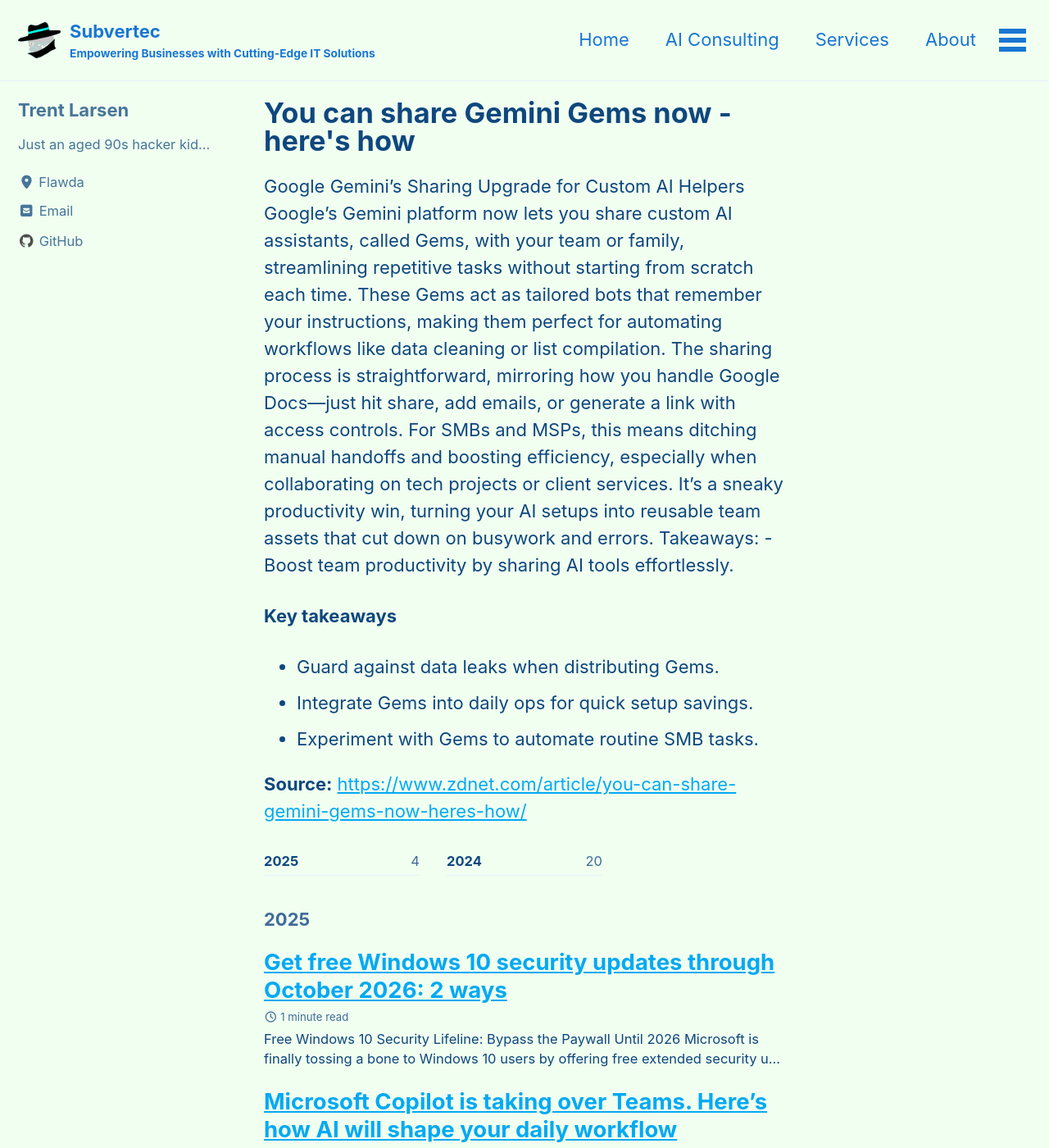
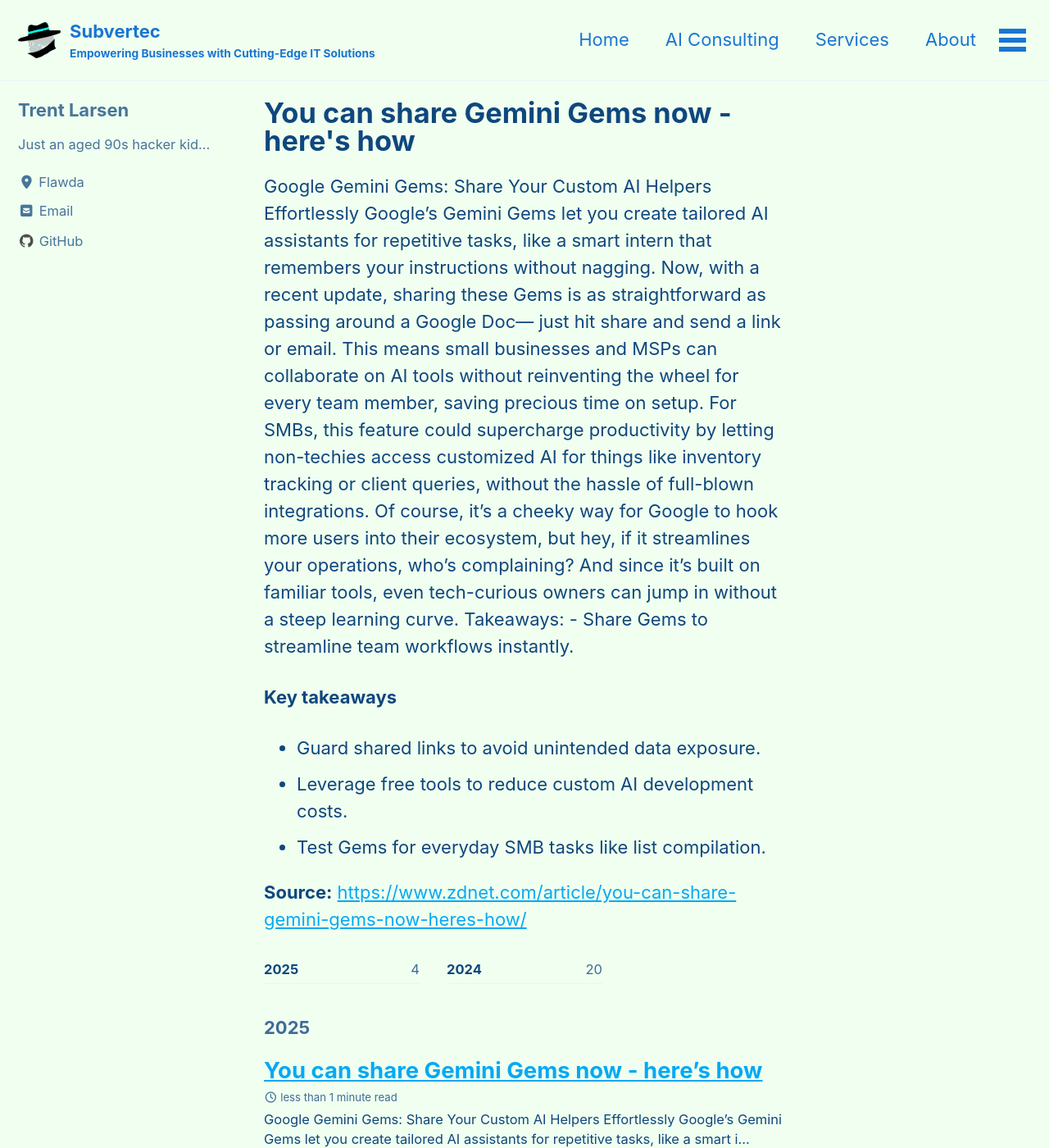
Before and after one commit to subv3rsiv3/website, a Jekyll site: the page built from _posts/2025-09-19-you-can-share-gemini-gems-now---heres-how.md, in a window 1280 px wide and 1400 px high. Shown: the whole window at 82% size. Built offline with Jekyll 4.4.1, drawn with Linux system fonts in a browser that asks for light colours; cached includes are drawn as plain includes; some of the changed text lies outside the part shown.

Commit message:
Publish: You can share Gemini Gems now - here's how

```diff
--- a/_posts/2025-09-19-you-can-share-gemini-gems-now---heres-how.md
+++ b/_posts/2025-09-19-you-can-share-gemini-gems-now---heres-how.md
@@ -1,10 +1,10 @@
 ---
 layout: posts
 title: You can share Gemini Gems now - here's how
-date: '2025-09-19 21:30:23 '
-excerpt: Google Gemini's Sharing Upgrade for Custom AI Helpers Google's Gemini platform now lets you share custom AI assistants, called Gems, with your team or family, streamlining repetitive tasks without starting from scratch each time. These Gems
+date: '2025-09-19 21:36:45 '
+excerpt: 'Google Gemini Gems: Share Your Custom AI Helpers Effortlessly Google''s Gemini Gems let you create tailored AI assistants for repetitive tasks, like a smart intern that remembers your instructions without nagging. Now, with a recent update, '
 seo_title: You can share Gemini Gems now - here's how
-seo_description: Google Gemini's Sharing Upgrade for Custom AI Helpers Google's Gemini platform now lets you share custom AI assistants, called Gems, with your team or fami
+seo_description: 'Google Gemini Gems: Share Your Custom AI Helpers Effortlessly Google''s Gemini Gems let you create tailored AI assistants for repetitive tasks, like a smart'
 categories:
 - AI_Automation
 tags:
@@ -12,11 +12,11 @@
 permalink: /blog/you-can-share-gemini-gems-now---heres-how/
 ---
 
-Google Gemini's Sharing Upgrade for Custom AI Helpers Google's Gemini platform now lets you share custom AI assistants, called Gems, with your team or family, streamlining repetitive tasks without starting from scratch each time. These Gems act as tailored bots that remember your instructions, making them perfect for automating workflows like data cleaning or list compilation. The sharing process is straightforward, mirroring how you handle Google Docs—just hit share, add emails, or generate a link with access controls. For SMBs and MSPs, this means ditching manual handoffs and boosting efficiency, especially when collaborating on tech projects or client services. It's a sneaky productivity win, turning your AI setups into reusable team assets that cut down on busywork and errors. Takeaways: - Boost team productivity by sharing AI tools effortlessly.
+Google Gemini Gems: Share Your Custom AI Helpers Effortlessly Google's Gemini Gems let you create tailored AI assistants for repetitive tasks, like a smart intern that remembers your instructions without nagging. Now, with a recent update, sharing these Gems is as straightforward as passing around a Google Doc— just hit share and send a link or email. This means small businesses and MSPs can collaborate on AI tools without reinventing the wheel for every team member, saving precious time on setup. For SMBs, this feature could supercharge productivity by letting non-techies access customized AI for things like inventory tracking or client queries, without the hassle of full-blown integrations. Of course, it's a cheeky way for Google to hook more users into their ecosystem, but hey, if it streamlines your operations, who's complaining? And since it's built on familiar tools, even tech-curious owners can jump in without a steep learning curve. Takeaways: - Share Gems to streamline team workflows instantly.
 
 **Key takeaways**
-- Guard against data leaks when distributing Gems.
-- Integrate Gems into daily ops for quick setup savings.
-- Experiment with Gems to automate routine SMB tasks.
+- Guard shared links to avoid unintended data exposure.
+- Leverage free tools to reduce custom AI development costs.
+- Test Gems for everyday SMB tasks like list compilation.
 
 **Source:** [https://www.zdnet.com/article/you-can-share-gemini-gems-now-heres-how/](https://www.zdnet.com/article/you-can-share-gemini-gems-now-heres-how/)
```
